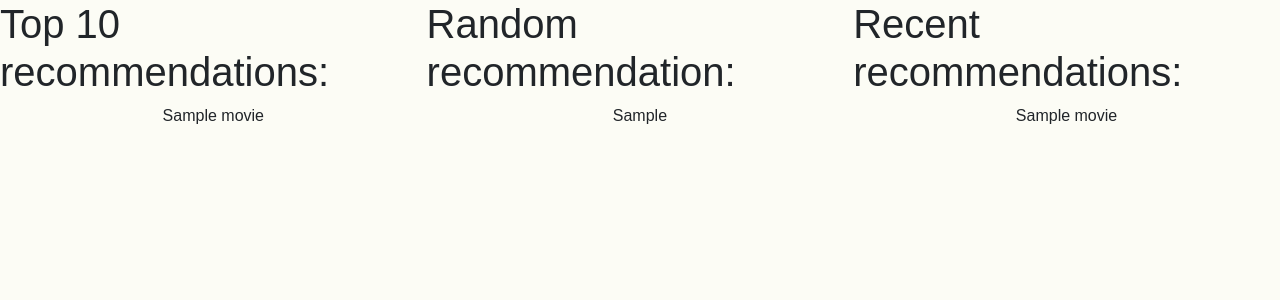
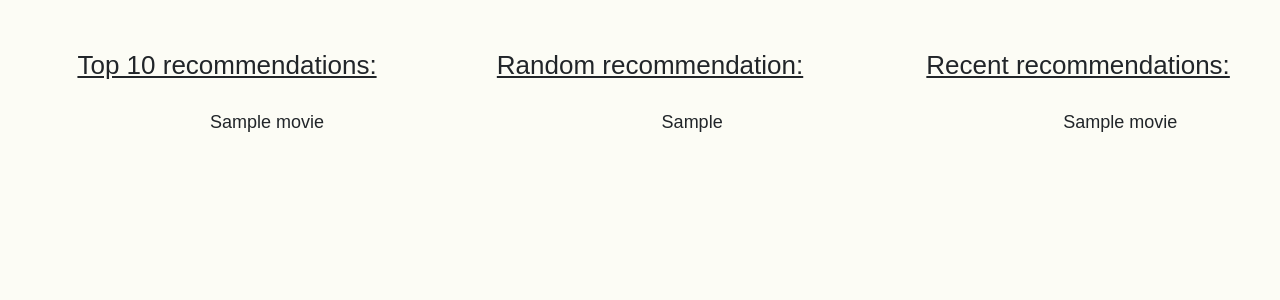
Before and after one commit to Kristof-nl/Movies, a Flask app: template templates/recommendations.html in a window 1280 px wide. Shown: the part 56-356 px from the top of the page. Run offline with Flask 2, Linux system fonts and the light colour scheme; the template is opened without the code that fills it: most values are stand-ins (such as "Sample title", 1, 10 or a date in 2020); parts of the project's set-up code (start-up, migrations or seed data) failed here and were passed over; some libraries are stand-ins or nearby versions; some web fonts are replaced.

Commit message:
Css for recomendations

```diff
--- a/main.py
+++ b/main.py
@@ -8,8 +8,8 @@ load_dotenv()
 
 app = Flask(__name__)
 
-#Create a MongoDB datebase with hidden password (with help of python dotenv)
-client = MongoClient("mongodb+srv://"+os.getenv("LOGIN_DATA")+"@cluster0.dsf4q.mongodb.net/test")
+#Create a MongoDB datebase with hidden login data (with help of python dotenv)
+client = MongoClient(os.getenv("LOGIN_DATA"))
 app.db = client.Movies
 
 #Making a list to get leter a list of unique titles by changint list to a set
--- a/static/css/syle.css
+++ b/static/css/syle.css
@@ -59,13 +59,37 @@ button {
  }
 
 
- #recommendation:after {
+ #recommendations:after {
         content: "";
         display: table;
         clear: both;
       }
 
 .recomendation {
+    padding: 50px;
     float: left;
     width: 33.33%;
+    text-align: right;
   }
+
+h1 {
+      font-size: 26px;
+      padding-bottom: 20px;
+      text-decoration: underline;
+  }
+
+.list {
+      box-sizing: border-box;
+      text-align: left;
+      padding-left: 160px;
+    }
+
+.list2 {
+        box-sizing: border-box;
+        text-align: left;
+        padding-left: 185px;
+    }
+
+p {
+    font-size: 18px;
+}
--- a/templates/recommendations.html
+++ b/templates/recommendations.html
@@ -8,19 +8,19 @@
     <div class="recomendation">
         <h1>Top 10 recommendations:</h1>
         {% for movie in most_common_movie %}
-        <p>{{movie}}</p>
+        <p class="list">{{movie}}</p>
         {% else %}
-        <p>There are any recommendations for you</p>
+        <h1>There are any recommendations for you</h1>
         {% endfor %}
     </div>
     <div class="recomendation">
         <h1>Random recommendation:</h1>
-        <p>{{random_movie}}</p>
+        <p class="list2">{{random_movie}}</p>
     </div>
     <div class="recomendation">
         <h1>Recent recommendations:</h1>
         {% for movie in recent_recommendations %}
-        <p>{{movie}}</p>
+        <p class="list">{{movie}}</p>
         {% endfor %}
     </div>
 
```
Also changed, not shown: 1 other file.
